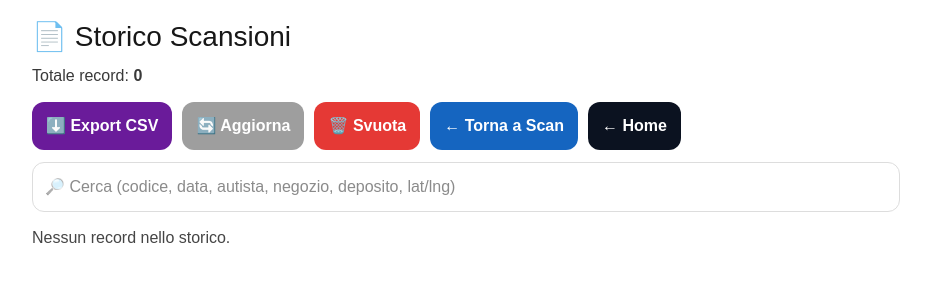
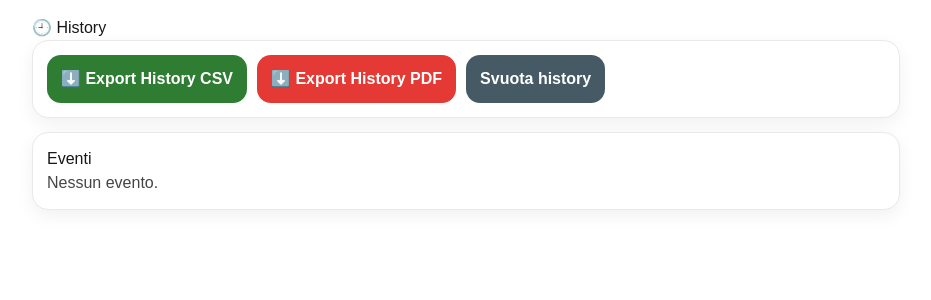
Before and after one commit to lucamandis89/pallet-tracker-v2, a Next.js app: page /history in a window 1280 px wide. Shown: the top 300 px of the page, without its empty margins (174-1105 px from the left). Built offline with nearby package versions, Linux system fonts and the light colour scheme.

Commit message:
Update page.tsx

```diff
--- a/app/history/page.tsx
+++ b/app/history/page.tsx
@@ -1,157 +1,161 @@
 "use client";
 
 import React, { useEffect, useMemo, useState } from "react";
+import * as storage from "../lib/storage";
 
-type HistoryItem = {
-  id: string;
-  pedanaCode: string;
-  ts: string;
-  lat?: number;
-  lng?: number;
-  accuracy?: number;
-  driverName?: string;
-  shopName?: string;
-  depotName?: string;
-};
+export default function HistoryPage() {
+  const [items, setItems] = useState<storage.ScanEvent[]>([]);
+  const [msg, setMsg] = useState<string>("");
 
-const STORAGE_HISTORY = "pallet_history";
+  const depots = useMemo(() => storage.getDepots(), []);
+  const drivers = useMemo(() => storage.getDrivers(), []);
+  const shops = useMemo(() => storage.getShops(), []);
 
-function safeParse<T>(raw: string | null, fallback: T): T {
-  try {
-    return raw ? (JSON.parse(raw) as T) : fallback;
-  } catch {
-    return fallback;
-  }
+  function nameOf(kind?: storage.StockLocationKind, id?: string) {
+    if (!kind || !id) return "";
+    if (kind === "DEPOSITO") return depots.find((d) => d.id === id)?.name || id;
+    if (kind === "AUTISTA") return drivers.find((d) => d.id === id)?.name || id;
+    return shops.find((s) => s.id === id)?.name || id;
   }
 
-function toCSV(rows: HistoryItem[]) {
-  const header = [
-    "id",
-    "timestamp",
-    "pedanaCode",
+  function reload() {
+    setItems(storage.getHistory());
+  }
+
+  useEffect(() => {
+    reload();
+  }, []);
+
+  function exportHistoryCsv() {
+    storage.exportCsv(
+      "history.csv",
+      [
+        "ts",
+        "code",
+        "source",
+        "palletType",
+        "qty",
+        "declaredKind",
+        "declaredId",
+        "declaredName",
         "lat",
         "lng",
         "accuracy",
-    "driverName",
-    "shopName",
-    "depotName",
-  ];
+      ],
+      items.map((h) => [
+        new Date(h.ts).toISOString(),
+        h.code,
+        h.source || "",
+        h.palletType || "",
+        h.qty ?? "",
+        h.declaredKind || "",
+        h.declaredId || "",
+        nameOf(h.declaredKind, h.declaredId),
+        h.lat ?? "",
+        h.lng ?? "",
+        h.accuracy ?? "",
+      ])
+    );
+    setMsg("CSV history scaricato ✅");
+  }
 
-  const esc = (v: any) => {
-    const s = v === undefined || v === null ? "" : String(v);
-    const needs = /[",\n;]/.test(s);
-    const out = s.replace(/"/g, '""');
-    return needs ? `"${out}"` : out;
+  async function exportHistoryPdf() {
+    await storage.exportPdf({
+      filename: "history.pdf",
+      title: "Cronologia scansioni",
+      headers: ["Data", "Codice", "Tipo", "Qtà", "Luogo", "Precisione"],
+      rows: items.map((h) => [
+        new Date(h.ts).toLocaleString(),
+        h.code,
+        h.palletType || "",
+        h.qty ?? "",
+        `${h.declaredKind || ""} ${nameOf(h.declaredKind, h.declaredId)}`.trim(),
+        h.accuracy ?? "",
+      ]),
+    });
+    setMsg("PDF history scaricato ✅");
+  }
+
+  const card: React.CSSProperties = {
+    background: "white",
+    border: "1px solid #e9e9e9",
+    borderRadius: 16,
+    padding: 14,
+    boxShadow: "0 6px 18px rgba(0,0,0,0.06)",
   };
 
-  const lines = [header.join(",")];
-  for (const r of rows) {
-    lines.push(
-      [
-        r.id,
-        r.ts,
-        r.pedanaCode,
-        r.lat ?? "",
-        r.lng ?? "",
-        r.accuracy ?? "",
-        r.driverName ?? "",
-        r.shopName ?? "",
-        r.depotName ?? "",
-      ].map(esc).join(",")
-    );
-  }
-  return lines.join("\n");
-}
+  const btn: React.CSSProperties = {
+    padding: "12px 14px",
+    borderRadius: 14,
+    border: "none",
+    fontWeight: 900,
+    cursor: "pointer",
+    background: "#2e7d32",
+    color: "white",
+  };
 
-export default function HistoryPage() {
-  const [items, setItems] = useState<HistoryItem[]>([]);
-  const [q, setQ] = useState("");
-
-  useEffect(() => {
-    const saved = safeParse<HistoryItem[]>(localStorage.getItem(STORAGE_HISTORY), []);
-    setItems(saved);
-  }, []);
-
-  function refresh() {
-    const saved = safeParse<HistoryItem[]>(localStorage.getItem(STORAGE_HISTORY), []);
-    setItems(saved);
-  }
-
-  function clearAll() {
-    if (!confirm("Vuoi svuotare TUTTO lo storico?")) return;
-    localStorage.removeItem(STORAGE_HISTORY);
-    setItems([]);
-  }
-
-  function exportCSV() {
-    const csv = toCSV(items);
-    const blob = new Blob([csv], { type: "text/csv;charset=utf-8" });
-    const url = URL.createObjectURL(blob);
-    const a = document.createElement("a");
-    a.href = url;
-    a.download = `pallet_history_${new Date().toISOString().slice(0, 10)}.csv`;
-    a.click();
-    URL.revokeObjectURL(url);
-  }
-
-  const filtered = useMemo(() => {
-    const s = q.trim().toLowerCase();
-    if (!s) return items;
-    return items.filter((x) => {
-      const hay = `${x.pedanaCode} ${x.ts} ${x.driverName ?? ""} ${x.shopName ?? ""} ${x.depotName ?? ""} ${x.lat ?? ""} ${x.lng ?? ""}`.toLowerCase();
-      return hay.includes(s);
-    });
-  }, [items, q]);
-
-  const inputStyle = { padding: 12, borderRadius: 12, border: "1px solid #ddd", width: "100%", fontSize: 16 };
-  const btn = (bg: string) => ({ padding: "12px 14px", borderRadius: 12, border: "none", fontWeight: 900 as const, cursor: "pointer", background: bg, color: "white" });
+  const btn2: React.CSSProperties = {
+    ...btn,
+    background: "#e53935",
+  };
 
   return (
     <div style={{ padding: 16, maxWidth: 900, margin: "0 auto" }}>
-      <h1 style={{ fontSize: 28, marginBottom: 6 }}>📄 Storico Scansioni</h1>
-      <div style={{ opacity: 0.85, marginBottom: 14 }}>
-        Totale record: <b>{items.length}</b>
+      <h1 style={{ marginTop: 0 }}>🕘 History</h1>
+
+      <div style={card}>
+        <div style={{ display: "flex", gap: 10, flexWrap: "wrap" }}>
+          <button onClick={exportHistoryCsv} style={btn}>
+            ⬇️ Export History CSV
+          </button>
+
+          <button onClick={exportHistoryPdf} style={btn2}>
+            ⬇️ Export History PDF
+          </button>
+
+          <button
+            onClick={() => {
+              storage.setHistory([]);
+              reload();
+              setMsg("History svuotata ✅");
+            }}
+            style={{ ...btn, background: "#455a64" }}
+          >
+            Svuota history
+          </button>
         </div>
 
-      <div style={{ display: "flex", gap: 10, flexWrap: "wrap" }}>
-        <button style={btn("#6a1b9a")} onClick={exportCSV} disabled={items.length === 0}>
-          ⬇️ Export CSV
-        </button>
-        <button style={btn("#9e9e9e")} onClick={refresh}>
-          🔄 Aggiorna
-        </button>
-        <button style={btn("#e53935")} onClick={clearAll} disabled={items.length === 0}>
-          🗑️ Svuota
-        </button>
-        <a href="/scan" style={{ ...btn("#1565c0"), textDecoration: "none", display: "inline-flex", alignItems: "center", justifyContent: "center" }}>
-          ← Torna a Scan
-        </a>
-        <a href="/" style={{ ...btn("#0b1220"), textDecoration: "none", display: "inline-flex", alignItems: "center", justifyContent: "center" }}>
-          ← Home
-        </a>
+        {msg ? <div style={{ marginTop: 10, fontWeight: 900 }}>{msg}</div> : null}
       </div>
 
-      <div style={{ marginTop: 12 }}>
-        <input style={inputStyle} value={q} onChange={(e) => setQ(e.target.value)} placeholder="🔎 Cerca (codice, data, autista, negozio, deposito, lat/lng)" />
+      <div style={{ marginTop: 14, ...card }}>
+        <h2 style={{ marginTop: 0 }}>Eventi</h2>
+
+        {items.length === 0 ? (
+          <div style={{ opacity: 0.8 }}>Nessun evento.</div>
+        ) : (
+          <div style={{ display: "grid", gap: 10 }}>
+            {items.slice(0, 60).map((h) => (
+              <div key={h.id} style={{ border: "1px solid #eee", borderRadius: 14, padding: 12 }}>
+                <div style={{ fontWeight: 900 }}>
+                  {new Date(h.ts).toLocaleString()} — {h.code}
                 </div>
 
-      <div style={{ marginTop: 14, display: "grid", gap: 12 }}>
-        {filtered.length === 0 ? (
-          <div style={{ opacity: 0.8 }}>Nessun record nello storico.</div>
-        ) : (
-          filtered.map((x) => (
-            <div key={x.id} style={{ border: "1px solid #eee", borderRadius: 16, padding: 14, background: "white" }}>
-              <div style={{ fontWeight: 900, fontSize: 18 }}>{x.pedanaCode}</div>
-              <div style={{ marginTop: 6, opacity: 0.8 }}>🕒 {x.ts}</div>
+                <div style={{ opacity: 0.85, marginTop: 4 }}>
+                  {h.palletType ? `Tipo: ${h.palletType}` : "Tipo: —"}{" "}
+                  {h.qty !== undefined ? ` • Qtà: ${h.qty}` : ""}
+                </div>
 
-              <div style={{ marginTop: 8, lineHeight: 1.6 }}>
-                {x.driverName ? <>🚚 Autista: <b>{x.driverName}</b><br /></> : null}
-                {x.shopName ? <>🏪 Negozio: <b>{x.shopName}</b><br /></> : null}
-                {x.depotName ? <>🏭 Deposito: <b>{x.depotName}</b><br /></> : null}
-                📍 GPS: {x.lat ?? "-"}, {x.lng ?? "-"} {x.accuracy ? `(±${Math.round(x.accuracy)}m)` : ""}
+                <div style={{ opacity: 0.85, marginTop: 4 }}>
+                  Luogo: {h.declaredKind || "—"} {nameOf(h.declaredKind, h.declaredId)}
                 </div>
+
+                {h.accuracy !== undefined ? (
+                  <div style={{ opacity: 0.85, marginTop: 4 }}>Accuratezza: {h.accuracy}</div>
+                ) : null}
               </div>
-          ))
+            ))}
+          </div>
         )}
       </div>
     </div>
```
Lines whose indentation alone changed are shown as unchanged.
